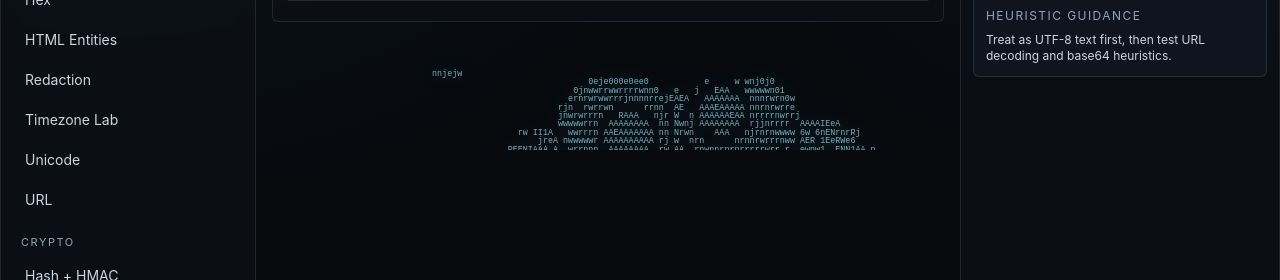
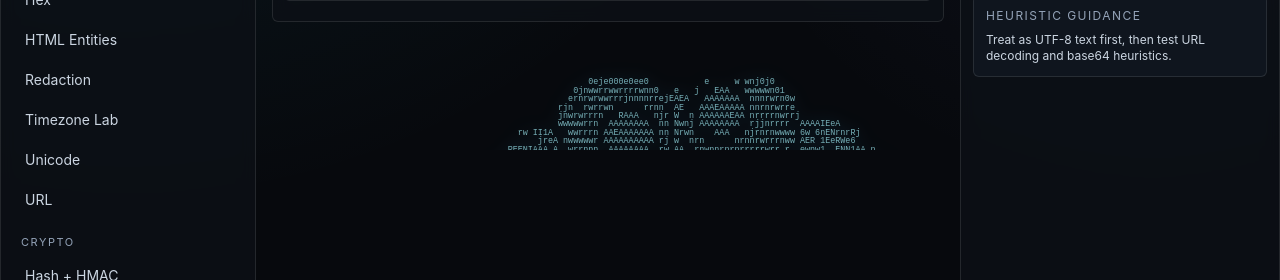
Before and after one commit to neuralnexus/hexyr, a React (Vite) app: page /tool/cookies in a window 1280 px wide. Shown: the part 352-632 px from the top of the page. Built offline with nearby package versions, Linux system fonts and the light colour scheme.

Commit message:
Update CookieAnalyzerPage.tsx
Cookie!!!!

Signed-off-by: Matt Ivan <matt@mattivan.com>

```diff
--- a/src/app/features/cookies/CookieAnalyzerPage.tsx
+++ b/src/app/features/cookies/CookieAnalyzerPage.tsx
@@ -1,7 +1,7 @@
 import { useMemo, useState } from 'react';
 import { parseSetCookieHeaders } from '../../../shared/parsing';
 
-const COOKIE_MONSTER_ASCII = `nnjejw
+const COOKIE_MONSTER_ASCII = `
                                0eje000e0ee0           e     w wnj0j0
                             0jnwwrrwwrrrrwnn0   e   j   EAA   wwwwwn01
                            ernrwrwwrrrjnnnnrrejEAEA   AAAAAAA  nnnrwrn0w
```
